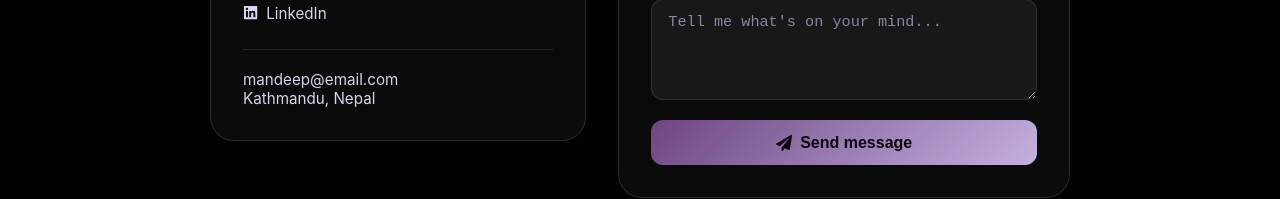
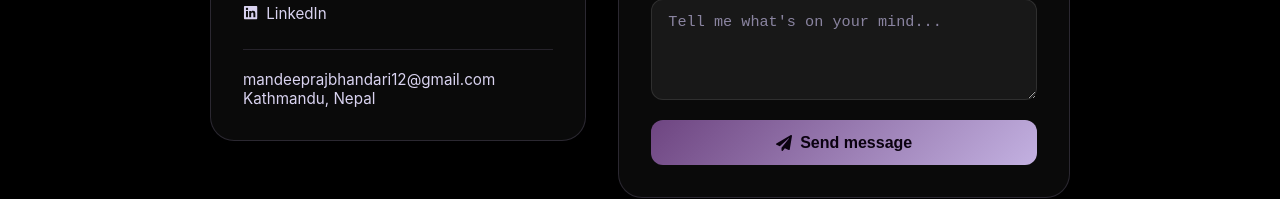
Before and after one commit to RocAfella044/Portfolio, a React (Vite) app: page /contact in a window 1280 px wide. Shown: the part 459-658 px from the top of the page. Built offline with nearby package versions, Linux system fonts and the light colour scheme.

Commit message:
changes in the contact section with real email

```diff
--- a/src/pages/contact.jsx
+++ b/src/pages/contact.jsx
@@ -60,7 +60,7 @@ export default function Contact() {
             <a href="https://linkedin.com" target="_blank" rel="noopener noreferrer"><FaLinkedin /> LinkedIn</a>
           </div>
           <div className="contact-divider" />
-          <p className="contact-location">mandeep@email.com</p>
+          <p className="contact-location">mandeeprajbhandari12@gmail.com</p>
           <p className="contact-location">Kathmandu, Nepal</p>
         </div>
 
```
